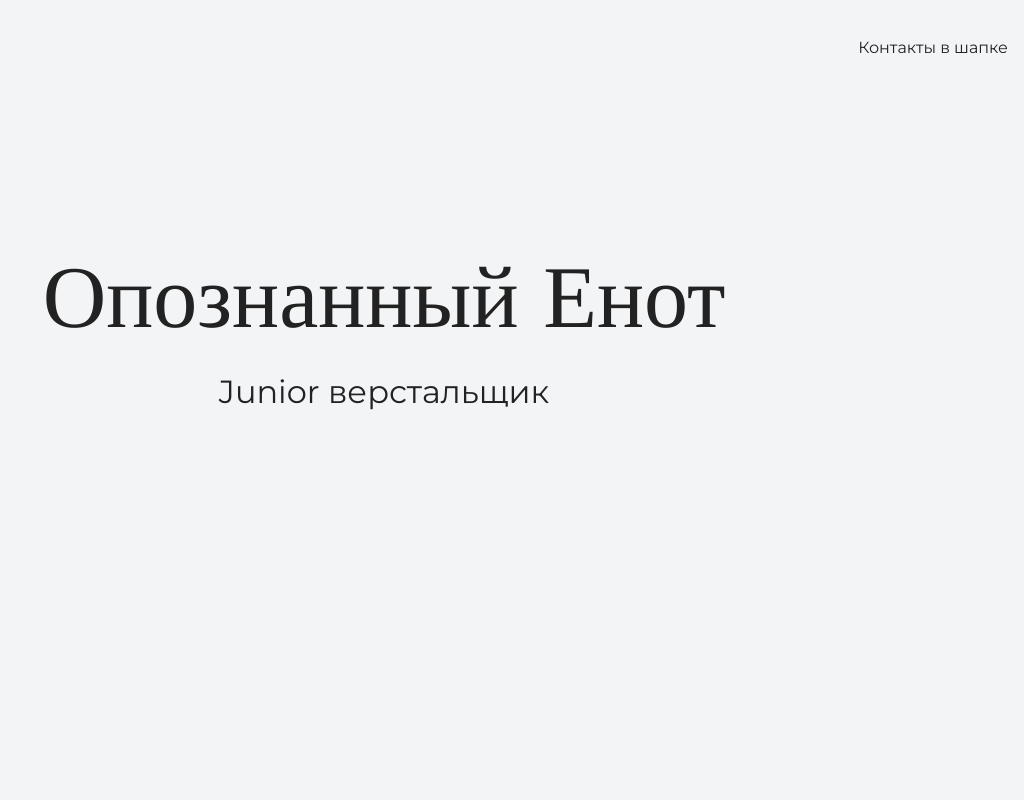
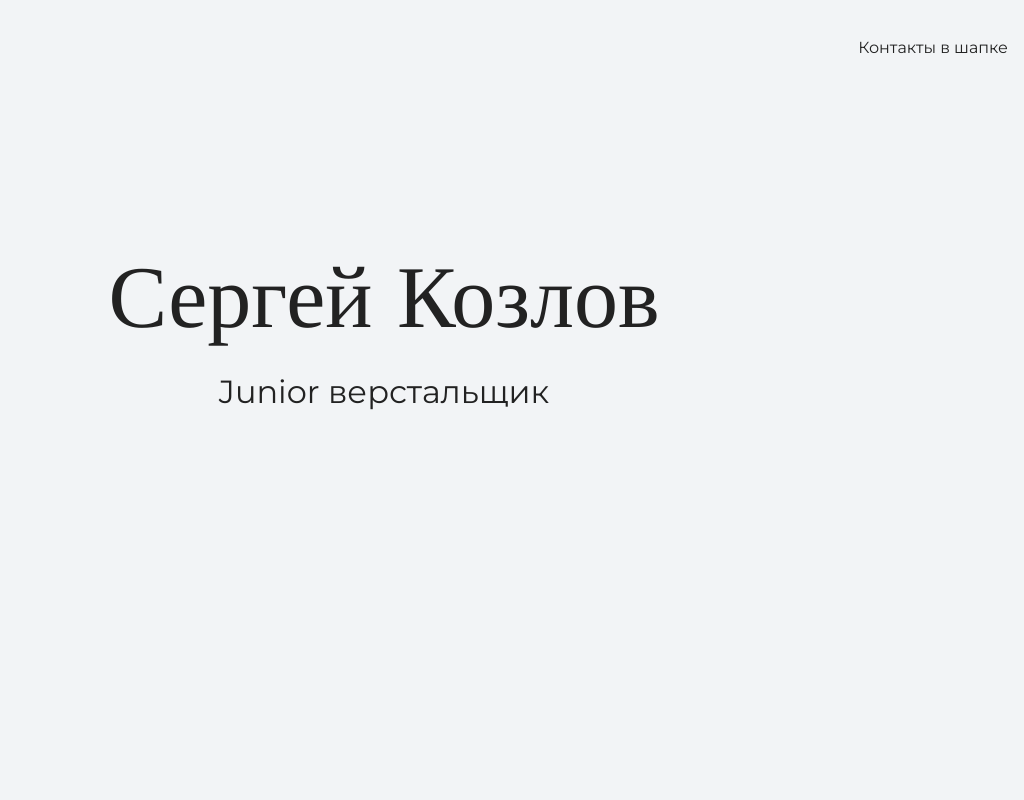
Before and after one commit to S-Git-Hub/my-test-site, a plain HTML site: page index.html in a window 1280 px wide. Shown: the top 800 px of the page, without its empty margins (256-1280 px from the left). Drawn offline with nearby package versions, Linux system fonts and the light colour scheme.

Commit message:
Инициализация

```diff
--- a/index.html
+++ b/index.html
@@ -17,7 +17,7 @@
 
     <section class="hero-image">
 	<div class="container">
-      <h1 class="heading">Опознанный Енот</h1>
+      <h1 class="heading">Сергей Козлов</h1>
       <p>Junior верстальщик</p>
 	<div>
     </section>
```
